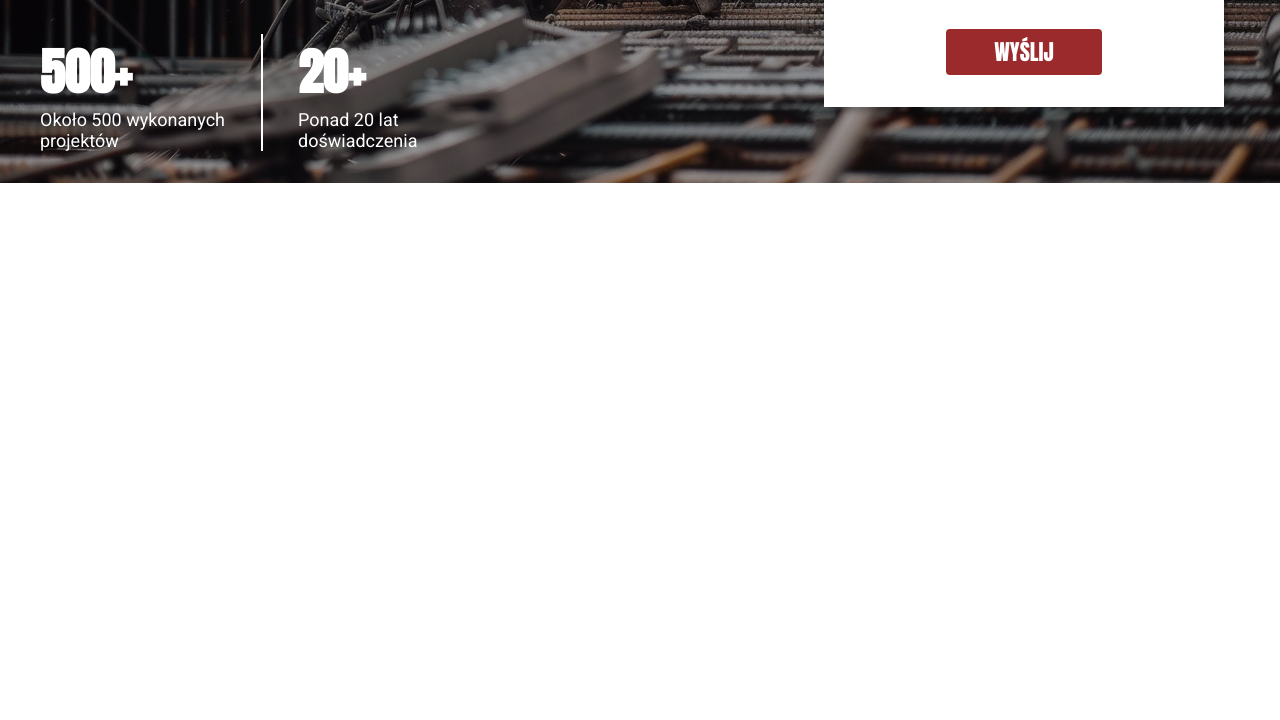
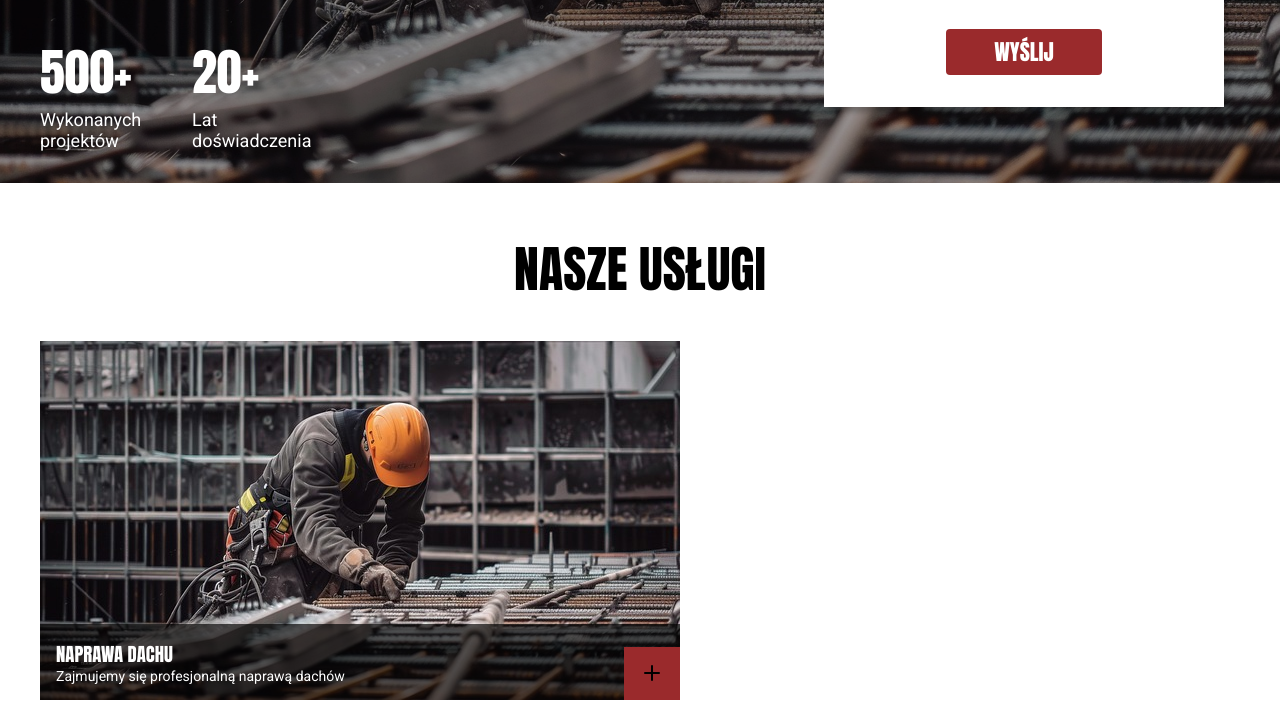
Before and after one commit to wojteq29/roof-page, a website: page html/index.html in a window 1280 px wide. Shown: the part 552-1272 px from the top of the page. Before the commit the page ends 800 px from the top, so only its background shows below. Drawn offline with nearby package versions, Linux system fonts and the light colour scheme; files that its build step writes are made by us from their sources; files whose address does not match are found by name.

Commit message:
started creating services

```diff
--- a/html/index.html
+++ b/html/index.html
@@ -21,12 +21,11 @@
                 <div class="header__stats">
                     <div class="header__stats-box">
                         <h3 class="header__stats-heading">500+</h3>
-                        <p class="header__stats-text">Około 500 wykonanych projektów</p>
+                        <p class="header__stats-text">Wykonanych projektów</p>
                     </div>
-                    <div class="header__stats-line"></div>
                     <div class="header__stats-box">
                         <h3 class="header__stats-heading">20+</h3>
-                        <p class="header__stats-text">Ponad 20 lat doświadczenia</p>
+                        <p class="header__stats-text">Lat doświadczenia</p>
                     </div>
                     <div class="header__shadow"></div>
                 </div>
@@ -68,6 +67,40 @@
         </div>
     </header>
 
+    <main class="main">
+        <section class="services section-padding">
+            <div class="wrapper">
+                <h2 class="section-heading">Nasze usługi</h2>
+                <div class="services__cards">
+                    <a href="">
+                        <div class="services__card">
+                            <img src="./dist/img/header-img-small.jpg" alt="" class="services__card-img">
+                            <div class="services__card-info">
+                                <h3 class="services__card-heading">Naprawa dachu</h3>
+                                <p class="services__card-text">Zajmujemy się profesjonalną naprawą dachów</p>
+                                <button class="services__card-btn"><img src="./dist/img/icons/plus.svg" alt=""></button>
+                            </div>
+                        </div>
+                    </a>
+                    <div class="services__card">
+                        <img src="./dist/img/header-img-small.jpg" alt="" class="services__card-img">
+                        <div class="services__card-info">
+                            <h3 class="services__card-heading">Naprawa dachu</h3>
+                            <p class="services__card-text">Zajmujemy się profesjonalną naprawą dachów</p>
+                        </div>
+                    </div>
+                    <div class="services__card">
+                        <img src="./dist/img/header-img-small.jpg" alt="" class="services__card-img">
+                        <div class="services__card-info">
+                            <h3 class="services__card-heading">Naprawa dachu</h3>
+                            <p class="services__card-text">Zajmujemy się profesjonalną naprawą dachów</p>
+                        </div>
+                    </div>
+                </div>
+            </div>
+        </section>
+    </main>
+
 
     <script src="./dist/js/main.min.js"></script>
 </body>
--- a/src/sass/components.scss
+++ b/src/sass/components.scss
@@ -7,7 +7,7 @@
 }
 
 .btn {
-    padding: .3em 2.2em;
+	padding: 0.3em 2.2em;
 	text-decoration: none;
 	font-size: 2rem;
 	background-color: $main-color;
@@ -21,3 +21,13 @@
 		background-color: $light-color;
 	}
 }
+
+.section-padding {
+    padding: 2.4em 1em;
+}
+
+.section-heading {
+	margin-bottom: .7em;
+	text-align: center;
+	font-size: 3.6rem;
+}
--- a/src/sass/large.scss
+++ b/src/sass/large.scss
@@ -1,22 +1,22 @@
 @use 'utilities' as *;
 
 @media (width > 992px) {
+	.section-heading {
+		font-size: 5rem;
+	}
+
 	.header {
 		&__img {
 			background-image: url('../img/header-img-big.jpg');
 		}
-	}
-}
 
-@media (width > 1200px) {
-	.header {
 		&__heading {
-            width: 40%;
+			width: 40%;
 			font-size: 5.4rem;
 		}
 
 		&__text {
-            width: 50%;
+			width: 50%;
 			font-size: 2.2rem;
 		}
 
@@ -50,3 +50,7 @@
 		}
 	}
 }
+
+@media (width > 1200px) {
+
+}
--- a/src/sass/layout.scss
+++ b/src/sass/layout.scss
@@ -74,7 +74,6 @@
 
 	&__heading {
 		margin-top: 1em;
-		font-weight: 400;
 		font-size: 4rem;
 		color: $light-color;
 	}
@@ -160,12 +159,12 @@
 
 	&__stats {
 		display: flex;
-		justify-content: center;
 		margin-top: 5em;
 
 		&-box {
-			width: 50%;
-			text-align: center;
+			margin-right: 2em;
+			max-width: 120px;
+			width: 35%;
 		}
 
 		&-heading {
@@ -175,12 +174,6 @@
 
 		&-text {
 			color: $light-color;
-		}
-
-		&-line {
-			margin: 0 2.2em;
-			width: 2px;
-			background-color: $light-color;
 		}
 	}
 
@@ -194,3 +187,48 @@
 		z-index: -10;
 	}
 }
+
+.services {
+	&__cards {
+		display: flex;
+		flex-wrap: wrap;
+		align-items: stretch;
+		gap: 1.4em;
+	}
+
+	&__card {
+		position: relative;
+
+		&-img {
+			display: block;
+			width: 100%;
+			min-height: 300px;
+			object-fit: cover;
+		}
+
+		&-info {
+			position: absolute;
+			bottom: 0;
+			left: 0;
+			padding: 1em;
+			width: 100%;
+			color: $light-color;
+			background-color: #000000aa;
+		}
+
+		&-text {
+			width: 80%;
+			font-size: 1.4rem;
+		}
+
+		&-btn {
+			position: absolute;
+			bottom: 0;
+			right: 0;
+			padding: 1.1em 1.2em .9em;
+			background-color: $main-color;
+			border: none;
+			cursor: pointer;
+		}
+	}
+}
--- a/src/sass/medium.scss
+++ b/src/sass/medium.scss
@@ -1,6 +1,14 @@
 @use 'utilities' as *;
 
 @media (width > 768px) {
+	.section-padding {
+		padding: 3em 1em;
+	}
+
+	.section-heading {
+		font-size: 4.4rem;
+	}
+
 	.nav {
 		&__wrapper {
 			display: flex;
@@ -66,7 +74,6 @@
 
 		&__stats {
 			margin-top: 6.4em;
-			max-width: 444px;
 
 			&-heading {
 				font-size: 5rem;
--- a/src/sass/small.scss
+++ b/src/sass/small.scss
@@ -1,6 +1,10 @@
 @use 'utilities' as *;
 
 @media (width > 375px) {
+	.section-heading {
+		font-size: 4rem;
+	}
+
 	.header {
 		&__heading {
 			font-size: 4.6rem;
--- a/src/sass/typography.scss
+++ b/src/sass/typography.scss
@@ -7,10 +7,12 @@ body {
 
 h1, h2, h3, .btn, input::placeholder, select:invalid {
     font-family: "Anton", sans-serif;
+    font-weight: 400;
     text-transform: uppercase;
 }
 
 .nav__link {
     font-family: "Anton", sans-serif;
+    font-weight: 400;
     text-transform: uppercase;
 }
```
Also changed, not shown: index.html (+36 -3 lines), src/img/icons/plus.svg (added). Lines whose indentation alone changed are shown as unchanged.
